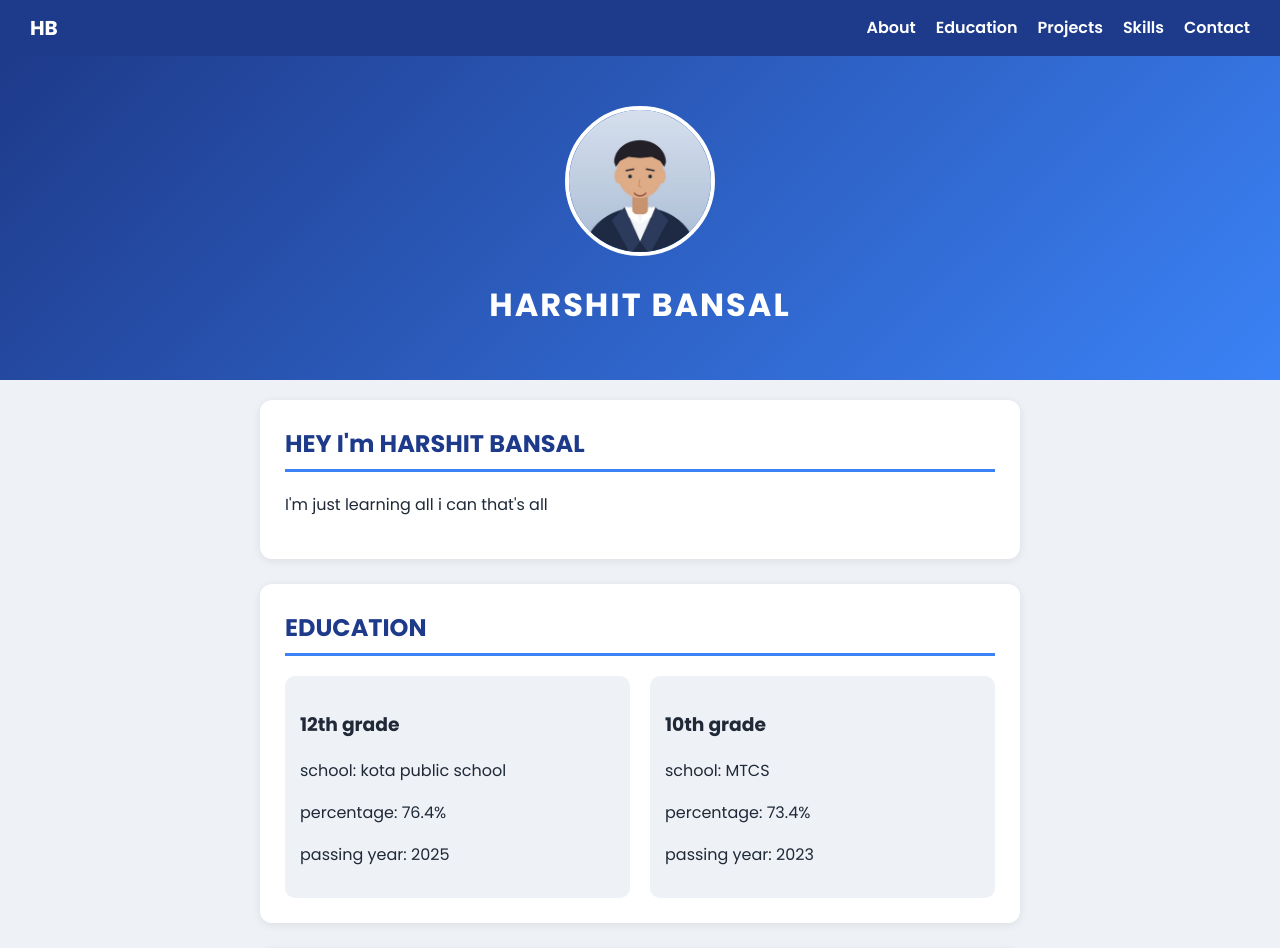
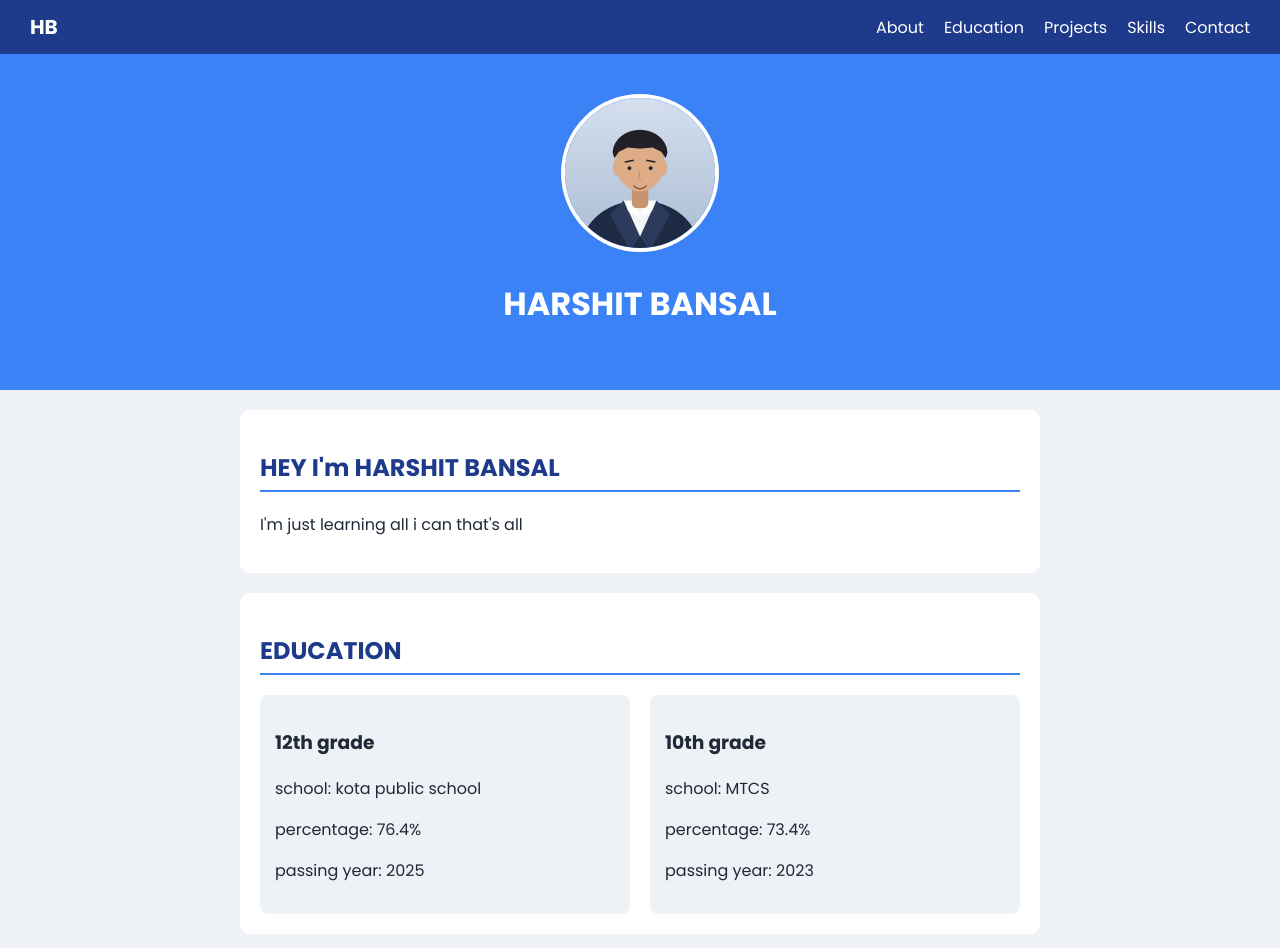
Before and after one commit to flower0-n/resume-website, a plain HTML site: page index.html in a window 1280 px wide. Shown: the top 948 px of the page. Drawn offline with Linux system fonts and the light colour scheme.

Commit message:
Update style.css

```diff
--- a/style.css
+++ b/style.css
@@ -1,83 +1,111 @@
-:root {
-  --navy: #1e3a8a;
-  --blue: #3b82f6;
-  --bg: #eef1f6;
-  --text: #1f2937;
-}
-
-* { box-sizing: border-box; }
-html { scroll-behavior: smooth; }
-
 body {
   margin: 0;
   font-family: "Poppins", Arial, sans-serif;
-  background: var(--bg);
-  color: var(--text);
-  line-height: 1.6;
+  background: #eef1f6;
+  color: #1f2937;
 }
 
-/* navigation bar: flexbox + sticky positioning */
+/* navbar */
 .navbar {
   position: sticky;
   top: 0;
-  z-index: 10;
   display: flex;
   justify-content: space-between;
   align-items: center;
-  background: var(--navy);
+  flex-wrap: wrap;
+  background: #1e3a8a;
   padding: 12px 30px;
 }
-.logo { color: white; font-weight: 700; font-size: 20px; }
-.nav-links { display: flex; gap: 20px; list-style: none; margin: 0; padding: 0; }
-.nav-links a { color: white; text-decoration: none; font-weight: 600; }
-.nav-links a:hover { color: #93c5fd; }
 
-/* header section (ID selector) */
+.logo {
+  color: white;
+  font-size: 20px;
+  font-weight: bold;
+}
+
+.nav-links {
+  display: flex;
+  gap: 20px;
+  list-style: none;
+  margin: 0;
+  padding: 0;
+}
+
+.nav-links a {
+  color: white;
+  text-decoration: none;
+}
+
+.nav-links a:hover {
+  color: #93c5fd;
+}
+
+/* top section */
 #hero {
-  background: linear-gradient(135deg, var(--navy), var(--blue));
+  background: #3b82f6;
   color: white;
   text-align: center;
-  padding: 50px 20px;
+  padding: 40px 20px;
 }
-#hero img { border-radius: 50%; border: 4px solid white; }
-#hero h1 { margin: 15px 0 0; letter-spacing: 2px; }
 
-/* cards (class selector) */
-.container { max-width: 800px; margin: 0 auto; padding: 20px; }
+#hero img {
+  border-radius: 50%;
+  border: 4px solid white;
+}
+
+/* cards */
+.container {
+  max-width: 800px;
+  margin: 0 auto;
+  padding: 20px;
+}
+
 .card {
   background: white;
-  padding: 25px;
-  margin-bottom: 25px;
-  border-radius: 12px;
-  box-shadow: 0 2px 10px rgba(0, 0, 0, 0.08);
-  scroll-margin-top: 70px;
+  padding: 20px;
+  margin-bottom: 20px;
+  border-radius: 10px;
 }
 
-/* element selectors */
 h2 {
-  color: var(--navy);
-  border-bottom: 3px solid var(--blue);
-  padding-bottom: 6px;
-  margin-top: 0;
+  color: #1e3a8a;
+  border-bottom: 2px solid #3b82f6;
+  padding-bottom: 5px;
 }
+
+.row {
+  display: flex;
+  gap: 20px;
+  flex-wrap: wrap;
+}
+
+.box {
+  flex: 1;
+  min-width: 250px;
+  background: #eef1f6;
+  padding: 15px;
+  border-radius: 8px;
+}
+
 pre {
   background: #111827;
-  color: #e5e7eb;
+  color: white;
   padding: 15px;
   border-radius: 8px;
   overflow-x: auto;
-  font-size: 13px;
 }
 
-/* side-by-side boxes */
-.row { display: flex; gap: 20px; flex-wrap: wrap; }
-.box { flex: 1; min-width: 250px; background: var(--bg); padding: 15px; border-radius: 10px; }
+/* skills */
+#skills ul {
+  display: flex;
+  gap: 10px;
+  list-style: none;
+  padding: 0;
+}
 
-/* skills as tags */
-#skills ul { display: flex; gap: 10px; flex-wrap: wrap; list-style: none; padding: 0; }
-#skills li { background: var(--navy); color: white; padding: 6px 16px; border-radius: 20px; }
-
-@media (max-width: 600px) {
-  .navbar { flex-direction: column; gap: 8px; }
-  .nav-links { flex-wrap: wrap; justify-content: center; gap: 12px; }
+#skills li {
+  background: #1e3a8a;
+  color: white;
+  padding: 5px 15px;
+  border-radius: 20px;
 }
```
